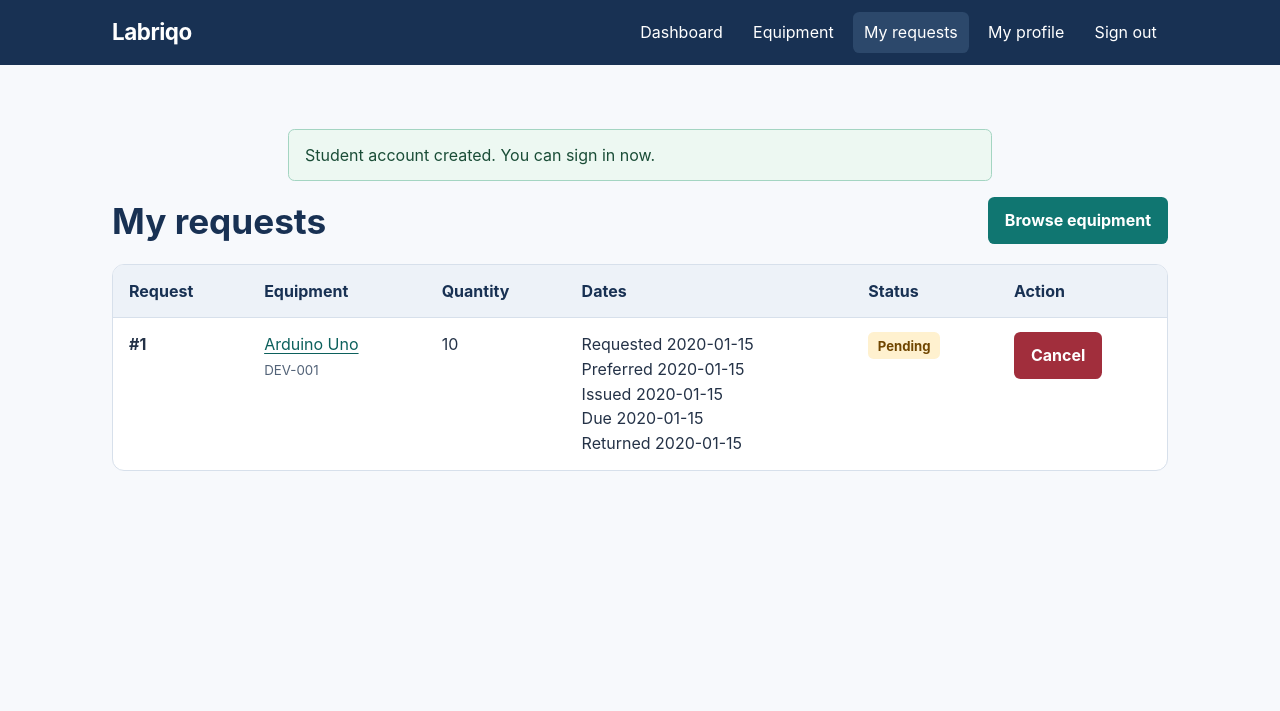
After one commit to vishnu-tharan/Labriqo, a PHP site: page /student/requests.php in a window 1280 px wide. The commit adds this page. Shown: the top 711 px of the page. Run offline with PHP 8.4, Linux system fonts and the light colour scheme; the visitor is signed in with stand-in values (Sample User, id 1); data comes from the database, SQL or seed files in the repository; tables that the repository leaves empty hold one stand-in row (values such as "Sample post").

Commit message:
Add student borrowing requests

```diff
--- a/assets/css/style.css
+++ b/assets/css/style.css
@@ -338,6 +338,15 @@ dd {
     white-space: pre-line;
 }
 
+.request-panel {
+    max-width: 44rem;
+    margin-top: 1rem;
+}
+
+.request-panel h2 {
+    margin-bottom: 1rem;
+}
+
 .status {
     display: inline-block;
     padding: 0.22rem 0.6rem;
@@ -346,19 +355,28 @@ dd {
     font-weight: 650;
 }
 
-.status-available {
+.status-available,
+.status-borrowed,
+.status-returned {
     background: #e4f6ed;
     color: #1a4d37;
 }
 
-.status-unavailable {
+.status-unavailable,
+.status-rejected {
     background: #fce9eb;
     color: #842029;
 }
 
-.status-archived {
+.status-archived,
+.status-cancelled {
     background: #eaf0f6;
     color: #3e5069;
+}
+
+.status-pending {
+    background: #fff1cf;
+    color: #704600;
 }
 
 .table-scroll {
--- a/includes/auth.php
+++ b/includes/auth.php
@@ -111,6 +111,16 @@ function validEmail(string $email): bool
     return strlen($email) <= 254 && filter_var($email, FILTER_VALIDATE_EMAIL) !== false;
 }
 
+function validDate(string $date): bool
+{
+    if (preg_match('/\A[0-9]{4}-[0-9]{2}-[0-9]{2}\z/', $date) !== 1) {
+        return false;
+    }
+
+    [$year, $month, $day] = explode('-', $date);
+    return checkdate((int) $month, (int) $day, (int) $year);
+}
+
 function profileErrors(string $name, string $email, string $department): array
 {
     $errors = [];
--- a/includes/header.php
+++ b/includes/header.php
@@ -24,6 +24,7 @@ unset($_SESSION['notice']);
                 <a href="<?= $basePath . dashboardPath($user) ?>" <?= $pageTitle === 'Dashboard' ? 'aria-current="page"' : '' ?>>Dashboard</a>
                 <a href="<?= $basePath . $user['role'] ?>/equipment.php" <?= $pageTitle === 'Equipment' ? 'aria-current="page"' : '' ?>>Equipment</a>
                 <?php if ($user['role'] === 'student'): ?>
+                    <a href="<?= $basePath ?>student/requests.php" <?= $pageTitle === 'My requests' ? 'aria-current="page"' : '' ?>>My requests</a>
                     <a href="<?= $basePath ?>student/profile.php" <?= $pageTitle === 'My profile' ? 'aria-current="page"' : '' ?>>My profile</a>
                 <?php endif; ?>
                 <form action="<?= $basePath ?>logout.php" method="post">
--- /dev/null
+++ b/student/requests.php
@@ -0,0 +1,108 @@
+<?php
+
+require_once __DIR__ . '/../includes/auth.php';
+
+$user = requireRole('student');
+$basePath = '../';
+$pageTitle = 'My requests';
+$database = db();
+$errors = [];
+
+if ($_SERVER['REQUEST_METHOD'] === 'POST') {
+    checkCsrf();
+    $requestId = filter_var(formValue('request_id'), FILTER_VALIDATE_INT, ['options' => ['min_range' => 1]]);
+
+    if ($requestId !== false) {
+        $cancel = $database->prepare(
+            "UPDATE borrow_requests SET status = 'cancelled'
+             WHERE id = ? AND user_id = ? AND status = 'pending'"
+        );
+        $cancel->execute([$requestId, $user['id']]);
+
+        if ($cancel->rowCount() === 1) {
+            $_SESSION['notice'] = 'Request cancelled.';
+            redirect('requests.php');
+        }
+    }
+
+    $errors[] = 'This request could not be cancelled. Only your pending requests can be cancelled.';
+}
+
+$statement = $database->prepare(
+    'SELECT r.id, r.equipment_id, r.quantity, r.status, DATE(r.request_date) AS requested_on,
+            r.preferred_date, r.issue_date, r.due_date, r.return_date, e.name, e.equipment_code, e.is_active
+     FROM borrow_requests r JOIN equipment e ON r.equipment_id = e.id
+     WHERE r.user_id = ?
+     ORDER BY r.request_date DESC, r.id DESC'
+);
+$statement->execute([$user['id']]);
+$requests = $statement->fetchAll();
+
+require __DIR__ . '/../includes/header.php';
+?>
+<div class="page-heading page-actions">
+    <h1>My requests</h1>
+    <a class="button" href="equipment.php">Browse equipment</a>
+</div>
+
+<?php if ($requests === []): ?>
+    <p class="panel">You have no borrowing requests yet.</p>
+<?php else: ?>
+    <div class="table-scroll" tabindex="0" role="region" aria-label="Borrowing requests and history">
+        <table>
+            <thead>
+                <tr>
+                    <th scope="col">Request</th>
+                    <th scope="col">Equipment</th>
+                    <th scope="col">Quantity</th>
+                    <th scope="col">Dates</th>
+                    <th scope="col">Status</th>
+                    <th scope="col">Action</th>
+                </tr>
+            </thead>
+            <tbody>
+                <?php foreach ($requests as $request): ?>
+                    <tr>
+                        <th scope="row">#<?= (int) $request['id'] ?></th>
+                        <td>
+                            <?php if ($request['is_active']): ?>
+                                <a href="equipment.php?id=<?= (int) $request['equipment_id'] ?>"><?= escape($request['name']) ?></a>
+                            <?php else: ?>
+                                <?= escape($request['name']) ?>
+                            <?php endif; ?>
+                            <small class="table-note"><?= escape($request['equipment_code']) ?></small>
+                        </td>
+                        <td><?= (int) $request['quantity'] ?></td>
+                        <td>
+                            <div>Requested <time><?= escape($request['requested_on']) ?></time></div>
+                            <div>Preferred <time><?= escape($request['preferred_date']) ?></time></div>
+                            <?php if ($request['issue_date'] !== null): ?>
+                                <div>Issued <time><?= escape($request['issue_date']) ?></time></div>
+                            <?php endif; ?>
+                            <?php if ($request['due_date'] !== null): ?>
+                                <div>Due <time><?= escape($request['due_date']) ?></time></div>
+                            <?php endif; ?>
+                            <?php if ($request['return_date'] !== null): ?>
+                                <div>Returned <time><?= escape($request['return_date']) ?></time></div>
+                            <?php endif; ?>
+                        </td>
+                        <td><span class="status status-<?= escape($request['status']) ?>"><?= escape(ucfirst($request['status'])) ?></span></td>
+                        <td>
+                            <?php if ($request['status'] === 'pending'): ?>
+                                <form method="post">
+                                    <input type="hidden" name="csrf_token" value="<?= escape(csrfToken()) ?>">
+                                    <input type="hidden" name="request_id" value="<?= (int) $request['id'] ?>">
+                                    <button class="button button-danger" type="submit"
+                                            aria-label="Cancel request <?= (int) $request['id'] ?>">Cancel</button>
+                                </form>
+                            <?php else: ?>
+                                &mdash;
+                            <?php endif; ?>
+                        </td>
+                    </tr>
+                <?php endforeach; ?>
+            </tbody>
+        </table>
+    </div>
+<?php endif; ?>
+<?php require __DIR__ . '/../includes/footer.php'; ?>
```
Also changed, not shown: student/equipment.php (+107 -1 lines), README.md.
